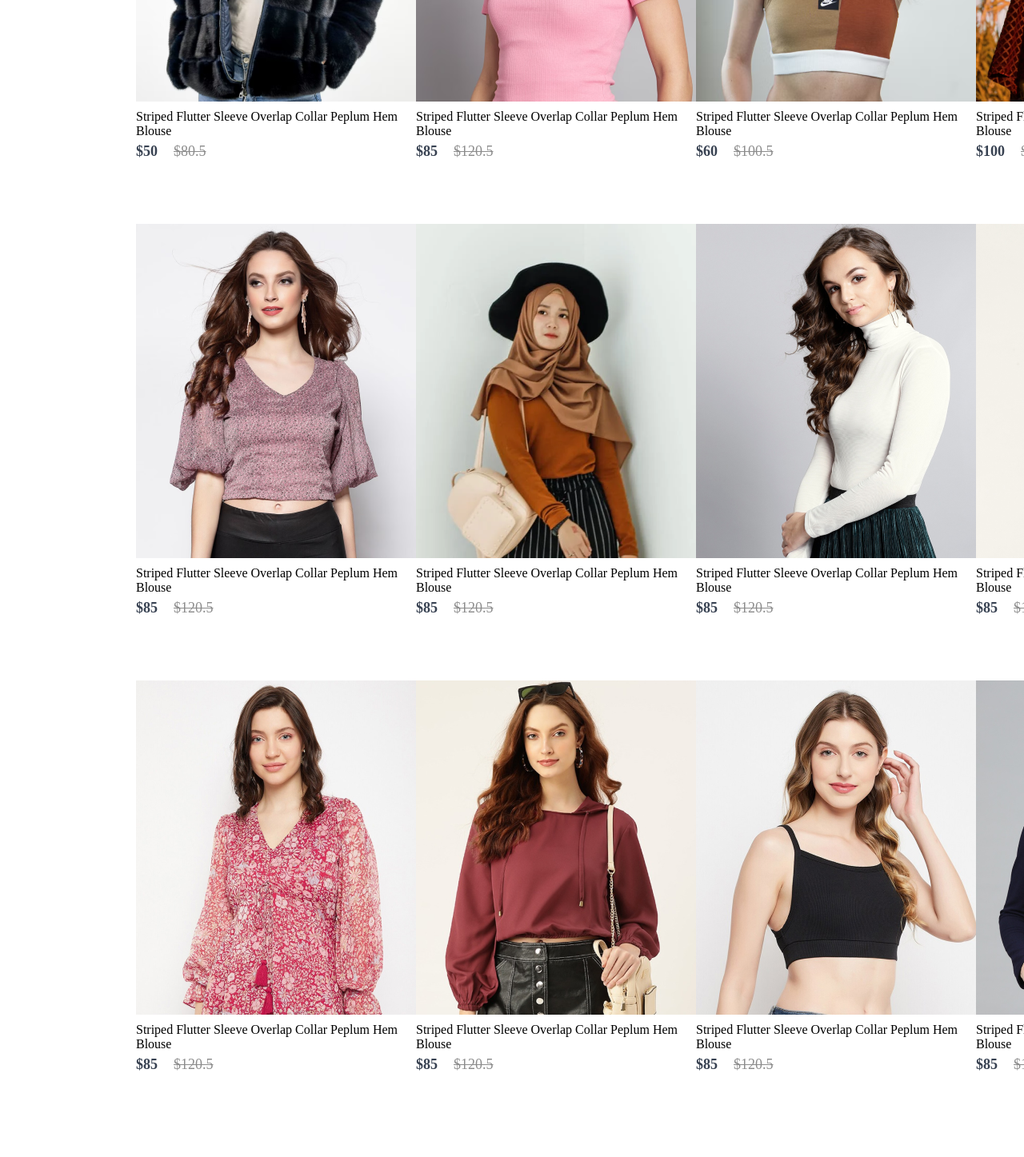
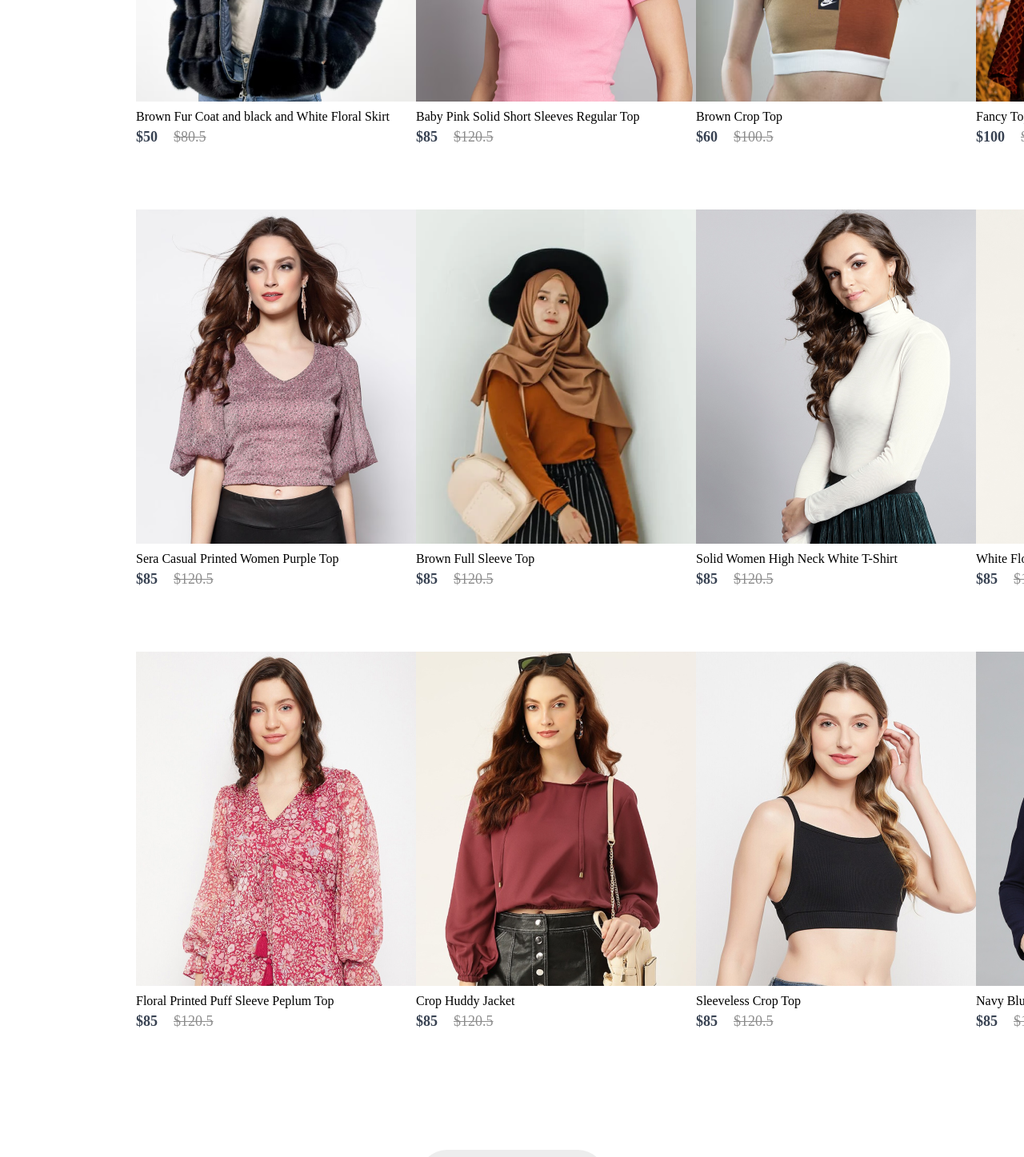
Before and after one commit to SHASWAT2556/Ecommerce, a React (Create React App) app in the folder frontend/: page /womens in a window 1280 px wide. Shown: the part 740-2187 px from the top of the page at 80% size. Built offline with nearby package versions, Linux system fonts and the light colour scheme; the HTML template or start-up script is replaced by a standard one.

Commit message:
Update all_product.js

```diff
--- a/frontend/src/Components/Assets/all_product.js
+++ b/frontend/src/Components/Assets/all_product.js
@@ -38,7 +38,7 @@ import p36_img from "./product_36.png";
 let all_product = [
   {
     id: 1,
-    name: "Striped Flutter Sleeve Overlap Collar Peplum Hem Blouse",
+    name: "Brown Fur Coat and black and White Floral Skirt",
     category: "women",
     image: p1_img,
     new_price: 50.0,
@@ -46,7 +46,7 @@ let all_product = [
   },
   {
     id: 2,
-    name: "Striped Flutter Sleeve Overlap Collar Peplum Hem Blouse",
+    name: "Baby Pink Solid Short Sleeves Regular Top",
     category: "women",
     image: p2_img,
     new_price: 85.0,
@@ -54,7 +54,7 @@ let all_product = [
   },
   {
     id: 3,
-    name: "Striped Flutter Sleeve Overlap Collar Peplum Hem Blouse",
+    name: "Brown Crop Top",
     category: "women",
     image: p3_img,
     new_price: 60.0,
@@ -62,7 +62,7 @@ let all_product = [
   },
   {
     id: 4,
-    name: "Striped Flutter Sleeve Overlap Collar Peplum Hem Blouse",
+    name: "Fancy Top",
     category: "women",
     image: p4_img,
     new_price: 100.0,
@@ -70,7 +70,7 @@ let all_product = [
   },
   {
     id: 5,
-    name: "Striped Flutter Sleeve Overlap Collar Peplum Hem Blouse",
+    name: "Sera Casual Printed Women Purple Top",
     category: "women",
     image: p5_img,
     new_price: 85.0,
@@ -78,7 +78,7 @@ let all_product = [
   },
   {
     id: 6,
-    name: "Striped Flutter Sleeve Overlap Collar Peplum Hem Blouse",
+    name: "Brown Full Sleeve Top",
     category: "women",
     image: p6_img,
     new_price: 85.0,
@@ -86,7 +86,7 @@ let all_product = [
   },
   {
     id: 7,
-    name: "Striped Flutter Sleeve Overlap Collar Peplum Hem Blouse",
+    name: "Solid Women High Neck White T-Shirt",
     category: "women",
     image: p7_img,
     new_price: 85.0,
@@ -94,7 +94,7 @@ let all_product = [
   },
   {
     id: 8,
-    name: "Striped Flutter Sleeve Overlap Collar Peplum Hem Blouse",
+    name: "White Floral Printed Crop Top",
     category: "women",
     image: p8_img,
     new_price: 85.0,
@@ -102,7 +102,7 @@ let all_product = [
   },
   {
     id: 9,
-    name: "Striped Flutter Sleeve Overlap Collar Peplum Hem Blouse",
+    name: "Floral Printed Puff Sleeve Peplum Top",
     category: "women",
     image: p9_img,
     new_price: 85.0,
@@ -110,7 +110,7 @@ let all_product = [
   },
   {
     id: 10,
-    name: "Striped Flutter Sleeve Overlap Collar Peplum Hem Blouse",
+    name: "Crop Huddy Jacket",
     category: "women",
     image: p10_img,
     new_price: 85.0,
@@ -118,7 +118,7 @@ let all_product = [
   },
   {
     id: 11,
-    name: "Striped Flutter Sleeve Overlap Collar Peplum Hem Blouse",
+    name: "Sleeveless Crop Top",
     category: "women",
     image: p11_img,
     new_price: 85.0,
@@ -126,7 +126,7 @@ let all_product = [
   },
   {
     id: 12,
-    name: "Striped Flutter Sleeve Overlap Collar Peplum Hem Blouse",
+    name: "Navy Blue Fine Knit Striped Sweater",
     category: "women",
     image: p12_img,
     new_price: 85.0,
@@ -134,7 +134,7 @@ let all_product = [
   },
   {
     id: 13,
-    name: "Men Green Solid Zippered Full-Zip Slim Fit Bomber Jacket",
+    name: "PUMA Motorsport Men Regular Fit Mercedes Sporty Cotton jacket",
     category: "men",
     image: p13_img,
     new_price: 85.0,
@@ -142,7 +142,7 @@ let all_product = [
   },
   {
     id: 14,
-    name: "Men Green Solid Zippered Full-Zip Slim Fit Bomber Jacket",
+    name: "HRX by Hrithik Roshan Men Colorblock Padded Jacket",
     category: "men",
     image: p14_img,
     new_price: 85.0,
@@ -150,7 +150,7 @@ let all_product = [
   },
   {
     id: 15,
-    name: "Men Green Solid Zippered Full-Zip Slim Fit Bomber Jacket",
+    name: "JACK & JONES Men Printed Casual Jacket",
     category: "men",
     image: p15_img,
     new_price: 85.0,
@@ -158,7 +158,7 @@ let all_product = [
   },
   {
     id: 16,
-    name: "Men Green Solid Zippered Full-Zip Slim Fit Bomber Jacket",
+    name: "Waterproof Red Rain Jacket",
     category: "men",
     image: p16_img,
     new_price: 85.0,
@@ -166,7 +166,7 @@ let all_product = [
   },
   {
     id: 17,
-    name: "Men Green Solid Zippered Full-Zip Slim Fit Bomber Jacket",
+    name: "American Eagle Outfitters Full Sleeve Washed Men Jacket",
     category: "men",
     image: p17_img,
     new_price: 85.0,
@@ -174,7 +174,7 @@ let all_product = [
   },
   {
     id: 18,
-    name: "Men Green Solid Zippered Full-Zip Slim Fit Bomber Jacket",
+    name: "TECHNOSPORT QuickDry Men Cycling SlimFit Jacket",
     category: "men",
     image: p18_img,
     new_price: 85.0,
@@ -182,7 +182,7 @@ let all_product = [
   },
   {
     id: 19,
-    name: "Men Green Solid Zippered Full-Zip Slim Fit Bomber Jacket",
+    name: "Men Solid Sports Jacket",
     category: "men",
     image: p19_img,
     new_price: 85.0,
@@ -190,7 +190,7 @@ let all_product = [
   },
   {
     id: 20,
-    name: "Men Green Solid Zippered Full-Zip Slim Fit Bomber Jacket",
+    name: "Full Sleeve Solid Men sweatshirt",
     category: "men",
     image: p20_img,
     new_price: 85.0,
@@ -198,7 +198,7 @@ let all_product = [
   },
   {
     id: 21,
-    name: "Men Green Solid Zippered Full-Zip Slim Fit Bomber Jacket",
+    name: "Waterproof Olive Light Green Rain Jacket",
     category: "men",
     image: p21_img,
     new_price: 85.0,
@@ -206,7 +206,7 @@ let all_product = [
   },
   {
     id: 22,
-    name: "Men Green Solid Zippered Full-Zip Slim Fit Bomber Jacket",
+    name: "Full Sleeve Solid Men Jacket",
     category: "men",
     image: p22_img,
     new_price: 85.0,
@@ -214,7 +214,7 @@ let all_product = [
   },
   {
     id: 23,
-    name: "Men Green Solid Zippered Full-Zip Slim Fit Bomber Jacket",
+    name: "Locomotive Men Teal Solid Bomber",
     category: "men",
     image: p23_img,
     new_price: 85.0,
@@ -222,7 +222,7 @@ let all_product = [
   },
   {
     id: 24,
-    name: "Men Green Solid Zippered Full-Zip Slim Fit Bomber Jacket",
+    name: "Bataleshwar Men Solid Biker/Riding Jacket",
     category: "men",
     image: p24_img,
     new_price: 85.0,
@@ -230,7 +230,7 @@ let all_product = [
   },
   {
     id: 25,
-    name: "Boys Orange Colourblocked Hooded Sweatshirt",
+    name: "H&M Boys Zip-Through Hoodie",
     category: "kid",
     image: p25_img,
     new_price: 85.0,
@@ -238,7 +238,7 @@ let all_product = [
   },
   {
     id: 26,
-    name: "Boys Orange Colourblocked Hooded Sweatshirt",
+    name: "H&M Printed Hoodie",
     category: "kid",
     image: p26_img,
     new_price: 85.0,
@@ -246,7 +246,7 @@ let all_product = [
   },
   {
     id: 27,
-    name: "Boys Orange Colourblocked Hooded Sweatshirt",
+    name: "Roadster Boys Navy Blue & White Colourblocked Hooded Sweatshirt",
     category: "kid",
     image: p27_img,
     new_price: 85.0,
@@ -254,7 +254,7 @@ let all_product = [
   },
   {
     id: 28,
-    name: "Boys Orange Colourblocked Hooded Sweatshirt",
+    name: "H&M Boys Sweatshirt",
     category: "kid",
     image: p28_img,
     new_price: 85.0,
@@ -262,7 +262,7 @@ let all_product = [
   },
   {
     id: 29,
-    name: "Boys Orange Colourblocked Hooded Sweatshirt",
+    name: "Jack & Jones Junior Full Sleeve Colorblock Boys Jacket",
     category: "kid",
     image: p29_img,
     new_price: 85.0,
@@ -270,7 +270,7 @@ let all_product = [
   },
   {
     id: 30,
-    name: "Boys Orange Colourblocked Hooded Sweatshirt",
+    name: "Mothercare Full Sleeve Solid Baby Boys Jacket",
     category: "kid",
     image: p30_img,
     new_price: 85.0,
@@ -278,7 +278,7 @@ let all_product = [
   },
   {
     id: 31,
-    name: "Boys Orange Colourblocked Hooded Sweatshirt",
+    name: "Zalio Full Sleeve Washed Girls Denim Jacket",
     category: "kid",
     image: p31_img,
     new_price: 85.0,
@@ -286,7 +286,7 @@ let all_product = [
   },
   {
     id: 32,
-    name: "Boys Orange Colourblocked Hooded Sweatshirt",
+    name: "HRX Boys Blue Lifestyle Sweatshirt",
     category: "kid",
     image: p32_img,
     new_price: 85.0,
@@ -294,7 +294,7 @@ let all_product = [
   },
   {
     id: 33,
-    name: "Boys Orange Colourblocked Hooded Sweatshirt",
+    name: "HRX Boys Navy Blue Solid Sweatshirt",
     category: "kid",
     image: p33_img,
     new_price: 85.0,
@@ -302,7 +302,7 @@ let all_product = [
   },
   {
     id: 34,
-    name: "Boys Orange Colourblocked Hooded Sweatshirt",
+    name: "GAS Boys Printed Casual Jacket ",
     category: "kid",
     image: p34_img,
     new_price: 85.0,
@@ -310,7 +310,7 @@ let all_product = [
   },
   {
     id: 35,
-    name: "Boys Orange Colourblocked Hooded Sweatshirt",
+    name: "Puma X one8 Virat Kohli Boys Black Red Colourblocked Sporty Jacket",
     category: "kid",
     image: p35_img,
     new_price: 85.0,
@@ -318,7 +318,7 @@ let all_product = [
   },
   {
     id: 36,
-    name: "Boys Orange Colourblocked Hooded Sweatshirt",
+    name: "Nautica Boys Black White Colourblocked Bomber Jacket",
     category: "kid",
     image: p36_img,
     new_price: 85.0,
@@ -326,4 +326,4 @@ let all_product = [
   },
 ];
 
-export default all_product;
+export default all_product;
```
